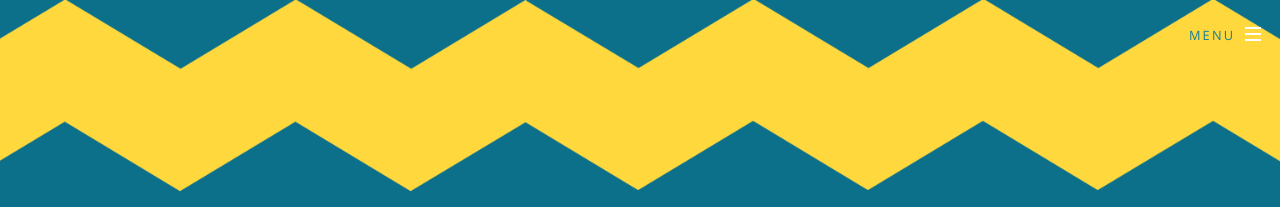
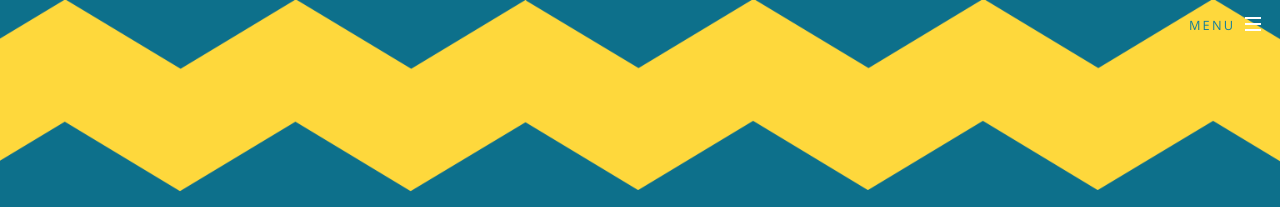
Before and after one commit to Lucia-Guitta/Lucia-Guitta.github.io, a Jekyll site: the page built from index.html, in a window 1280 px wide. Shown: the top 207 px of the page. Built offline with Jekyll 4.4.1, drawn with Linux system fonts in a browser that asks for light colours; some web fonts are replaced.

Commit message:
Style changes

```diff
--- a/css/main.scss
+++ b/css/main.scss
@@ -1417,6 +1417,7 @@
 			top: 0;
 			justify-content: center;
 			align-items: center;
+			display: flex;
 
 			> ul {
 				list-style: none;
@@ -1432,12 +1433,13 @@
 					>.button{
 						align-items: center;
   						justify-content: center;
+						display: flex;
 					}
 
 					> a {
 						border: 0;
 						color: _palette(fg-bold);
-						display: block;
+						display: flex;
 						font-size: 0.8em;
 						letter-spacing: _size(letter-spacing-alt);
 						padding: 0 1.5em;
```
